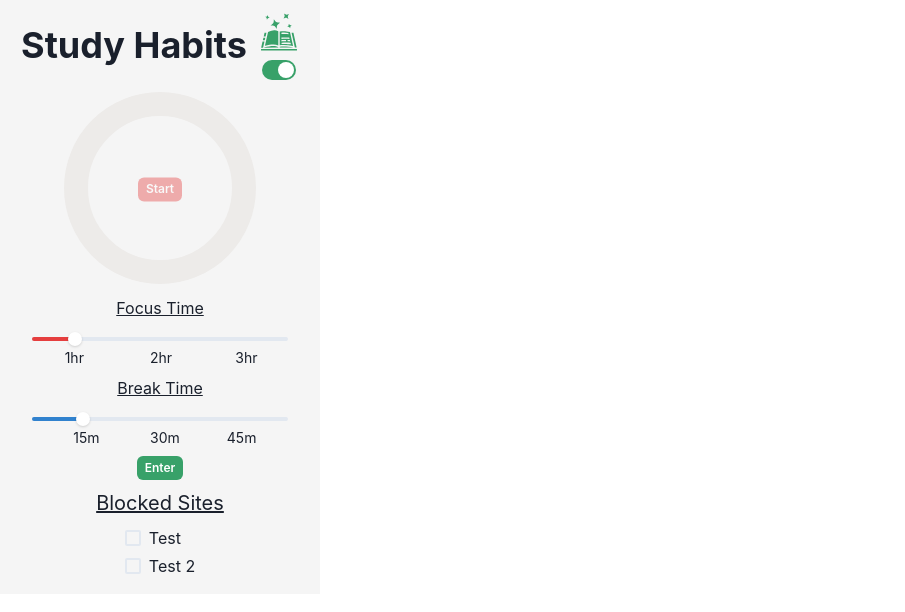
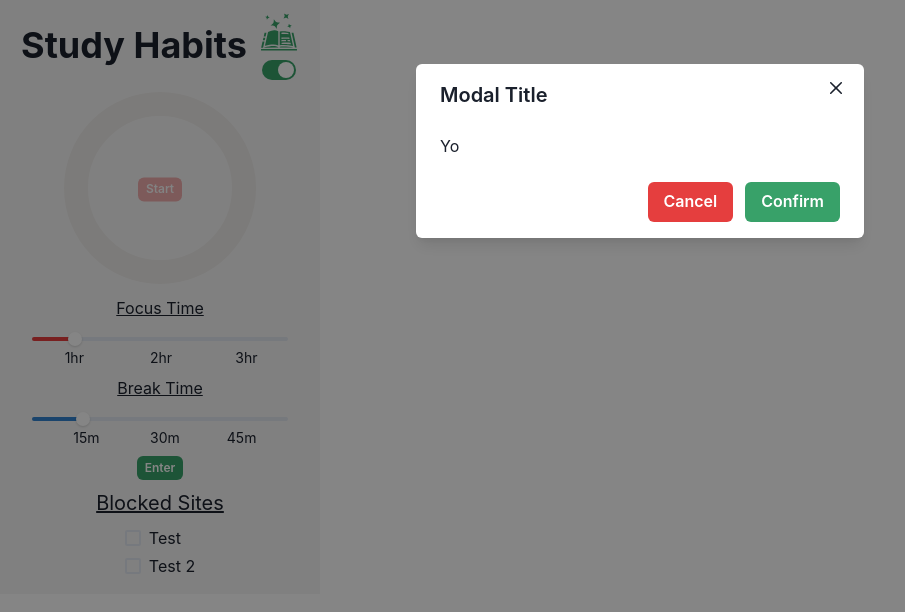
Before and after one commit to jmcgrath213/chrome-focus-extension, a React (Create React App) app: page / in a window 1280 px wide. Both pictures are taken after a click on the button "Enter". Shown: the top 612 px of the page, without its empty margins (0-905 px from the left). Built offline with nearby package versions, Linux system fonts and the light colour scheme.

Commit message:
added in confirm time modal

```diff
--- a/src/App.tsx
+++ b/src/App.tsx
@@ -16,7 +16,15 @@ import {
   SliderTrack,
   SliderFilledTrack,
   SliderThumb,
-  SliderMark
+  SliderMark,
+  useDisclosure,
+  Modal,
+  ModalOverlay,
+  ModalContent,
+  ModalHeader,
+  ModalCloseButton,
+  ModalBody,
+  ModalFooter
 } from '@chakra-ui/react';
 import { GiSpellBook, GiBookshelf } from 'react-icons/gi';
 import Countdown, { zeroPad } from 'react-countdown';
@@ -25,9 +33,17 @@ import './App.css';
 function App() {
   const [appIsOn, setAppIsOn] = useState(true);
   const [countdownStarted, setCountdownStarted] = useState(false);
-  const [focusTime, setFocusTime] = useState(0);
-  const [breakTime, setBreakTime] = useState(0);
+  const [focusTime, setFocusTime] = useState(3600000);
+  const [breakTime, setBreakTime] = useState(900000);
+  const [finalFocus, setFinalFocus] = useState(0);
+  const [finalBreak, setFinalBreak] = useState(0);
+  const { isOpen, onOpen, onClose } = useDisclosure();
   const countdownRef = useRef<any>();
+
+  const confirmSetTimes = () => {
+    setFinalFocus(focusTime);
+    setFinalBreak(breakTime);
+  }
 
   return (
     <Box
@@ -64,7 +80,7 @@ function App() {
         >
           <CircularProgressLabel fontSize="lg">
             <Countdown
-              date={Date.now() + focusTime}
+              date={Date.now() + finalFocus}
               autoStart={false}
               ref={countdownRef}
               renderer={props =>
@@ -81,7 +97,7 @@ function App() {
               <Button
                 size="xs"
                 colorScheme="red"
-                isDisabled={focusTime === 0}
+                isDisabled={finalFocus === 0}
                 onClick={() => {
                   setCountdownStarted(true);
                   countdownRef.current.start();
@@ -140,7 +156,7 @@ function App() {
             <SliderThumb />
           </Slider>
         </Box>
-        <Button size="xs" colorScheme="green">Enter</Button>
+        <Button size="xs" colorScheme="green" onClick={onOpen}>Enter</Button>
         <Text as="u" fontSize="xl">Blocked Sites</Text>
         <CheckboxGroup>
           <VStack spacing={1} alignItems="flex-start">
@@ -149,6 +165,28 @@ function App() {
           </VStack>
         </CheckboxGroup>
       </VStack>
+      <Modal isOpen={isOpen} onClose={onClose}>
+        <ModalOverlay />
+        <ModalContent width="90%">
+          <ModalHeader>Modal Title</ModalHeader>
+          <ModalCloseButton />
+          <ModalBody>
+            <Text>Yo</Text>
+          </ModalBody>
+
+          <ModalFooter>
+            <Button colorScheme='red' mr={3} onClick={onClose}>
+              Cancel
+            </Button>
+            <Button
+              colorScheme="green"
+              onClick={() => {confirmSetTimes(); onClose();}}
+            >
+              Confirm
+            </Button>
+          </ModalFooter>
+        </ModalContent>
+      </Modal>
     </Box>
   );
 }
```
